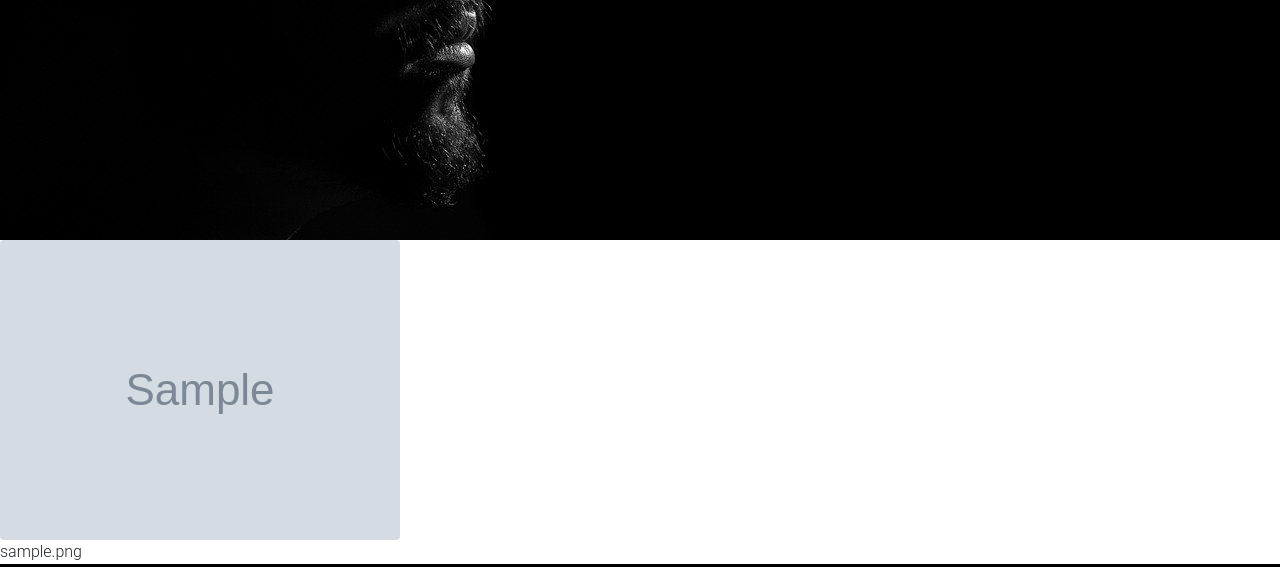
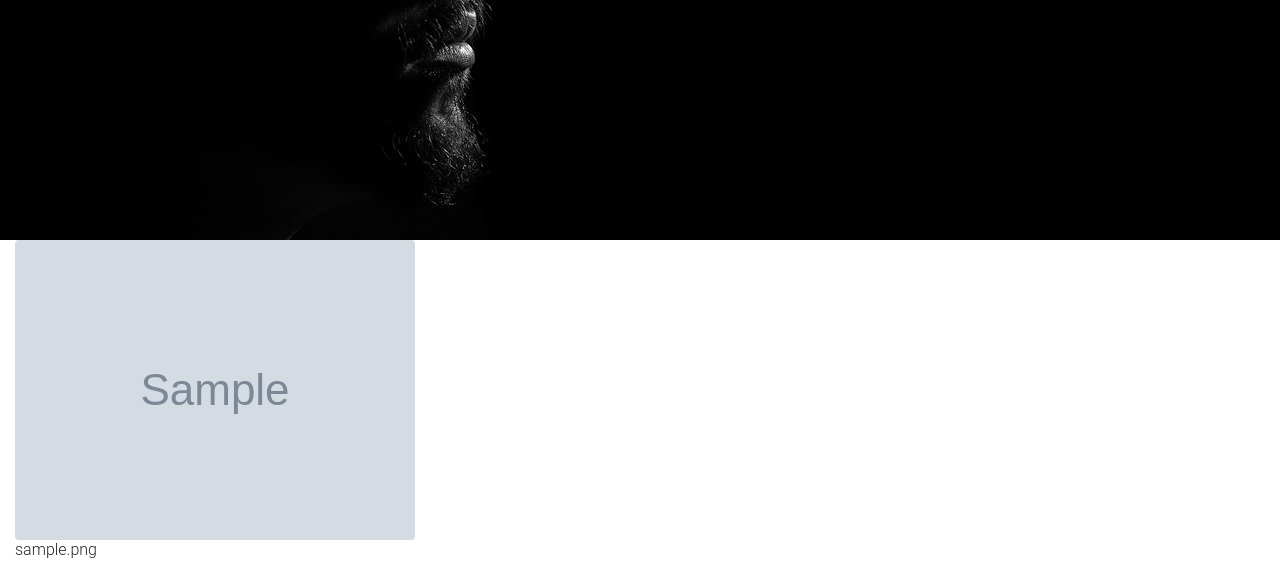
Before and after one commit to CalebKabaya/Image--Gallery-, a Django app: page / in a window 1280 px wide. Shown: the part 560-1127 px from the top of the page. Run offline with Django 3.2, Linux system fonts and the light colour scheme; tables that the repository leaves empty hold one stand-in row (values such as "Sample post"); grey boxes marked "Sample" are stand-in pictures; some libraries are stand-ins or nearby versions.

Commit message:
st:added styling to the image container

```diff
--- a/myapp/templates/index.html
+++ b/myapp/templates/index.html
@@ -11,14 +11,22 @@
     </div>
 </section>
 <section>
+    <div class="container-fluid">
+
+        <div class="row">
             {% for image in all_images %}
+
+            <div class="col-md-3" id="imgcont">
+
                 <div class="wrapper">
+
                     <!-- <a  data-fancybox="gallery" href="{{image.img_path.url}}" data-buttons='["zoom","slideShow","fullScreen","thumbs","share","close"]' data-caption="{{image.img_name}}"  <p>Description {{image.img_decription}} </p>> <img src="{{image.img_path.url}}" alt="">
 
 
                     </a> -->
-        <a href="{{image.img_path.url}}"  data-fancybox="images" data-buttons='["zoom","slideShow","fullScreen","thumbs","share","close"]' data-caption='<a href="{{image.img_path.url}}"><h6>{{image.img_name}}</h6></a>
-        <p>{{image.img_decription}}</p>
+                    <!-- {{image.img_path.url}} -->
+                    <a href="{{image.img_path.url}}" id="forimg"  data-fancybox="gallery" data-buttons='["zoom","slideShow","fullScreen","thumbs","share","close"]' data-caption='<a href="{{image.img_path.url}}"><h6>Title : {{image.img_name}}</h6></a>
+                    <p> Description :{{image.img_decription}}</p>
                     <p>Location: {{image.img_location}} / Category: {{image.img_category}}</p>
                     <button class="rounded btn-primary" onclick=copyLink("{{image.id}}-url") >📋Copy Link</button>'>
 
@@ -26,12 +34,21 @@
             </a>
                     <!-- <a  data-fancybox="gallery" href="{{image.img_path.url}}" data-caption="spa"> <img src="{{image.img_path.url}}" alt="" ></a> -->
                     <!-- "{{image.img_name}}{{image.img_decription}}  " -->
+
                 </div>
-    <!-- <img src="{{image.img_path.url}}" alt="{{image.name}}" class="card-img"> -->
+                <div class="description">
+                    <h6 class="text" >{{image.img_name}}</h6>
+                  </div>
 
-    {{image.img_name}}
 
+            </div>
             {%endfor%}
+
+
+        </div>
+
+    </div>
+
 
 
 
```
Lines whose indentation alone changed are shown as unchanged.
